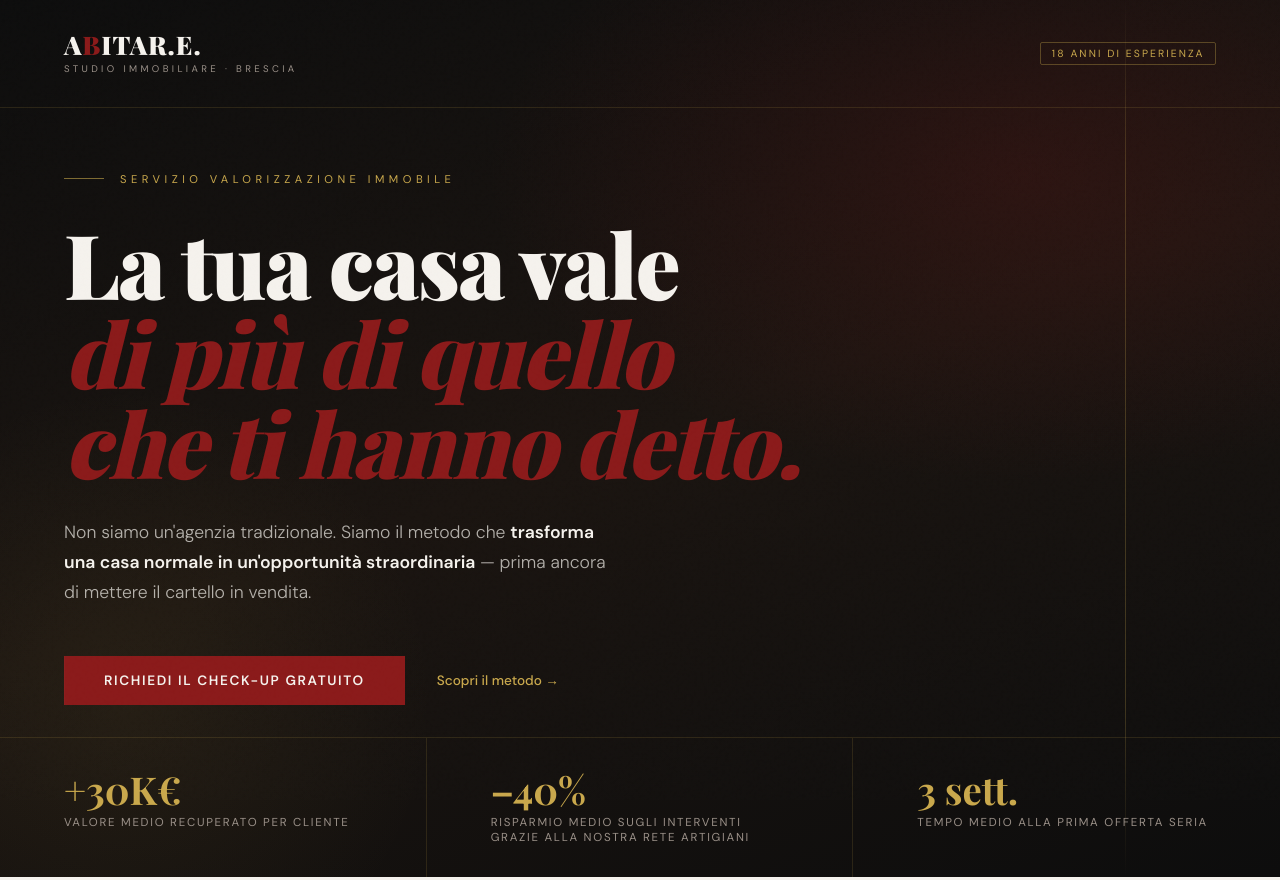
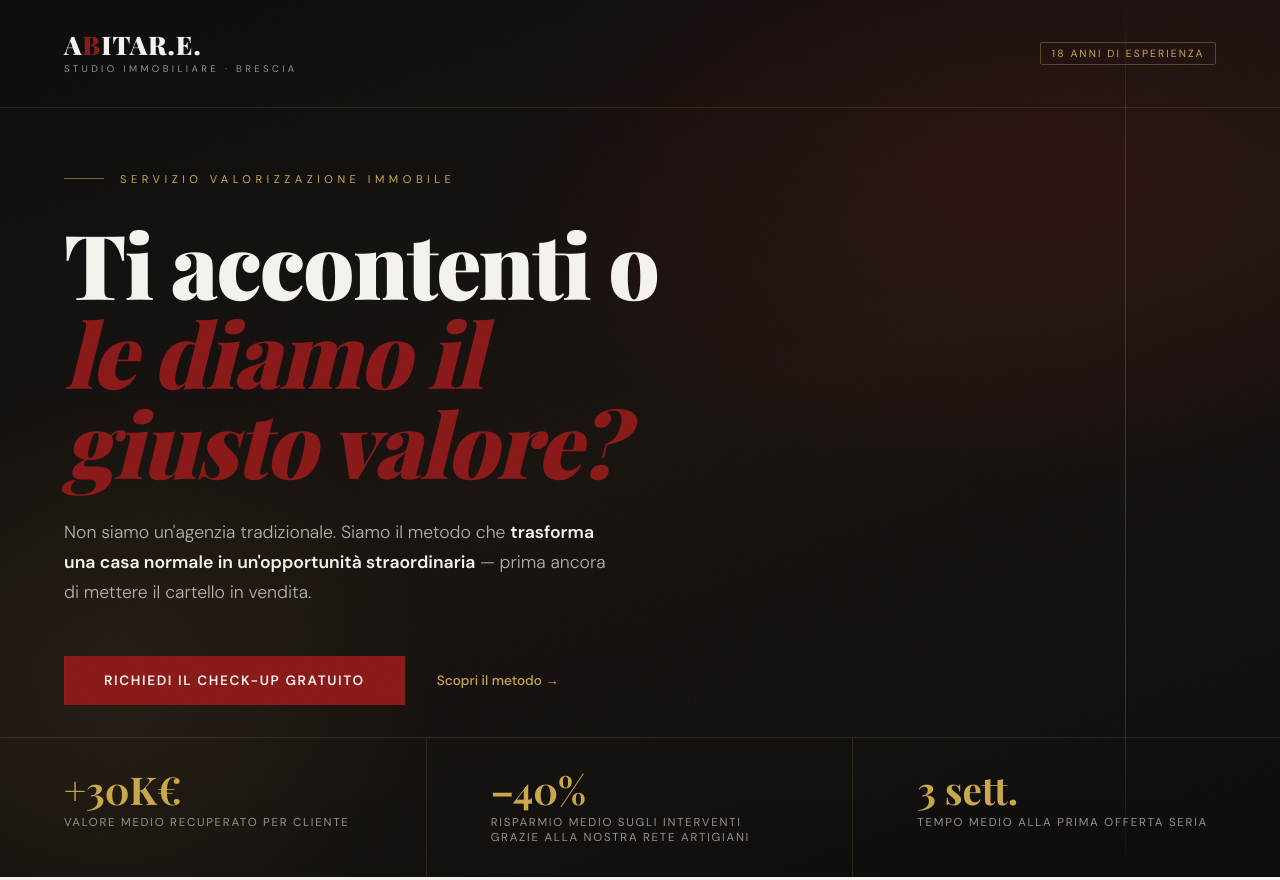
Before and after one commit to abitareazzano-lgtm/Abita-R.E.-servizi, a plain HTML site: page index.html in a window 1280 px wide. Shown: the top 880 px of the page. Drawn offline with nearby package versions, Linux system fonts and the light colour scheme; a web font is replaced by a local one.

Commit message:
Update hero title with new headline

```diff
--- a/index.html
+++ b/index.html
@@ -872,8 +872,8 @@
   <div class="hero-content">
     <div class="hero-eyebrow">Servizio Valorizzazione Immobile</div>
     <h1 class="hero-title">
-      La tua casa vale<br>
-      <em>di più di quello<br>che ti hanno detto.</em>
+      Ti accontenti o<br>
+      <em>le diamo il<br>giusto valore?</em>
     </h1>
     <p class="hero-subtitle">
       Non siamo un'agenzia tradizionale. Siamo il metodo che <strong>trasforma una casa normale in un'opportunità straordinaria</strong> — prima ancora di mettere il cartello in vendita.
```
